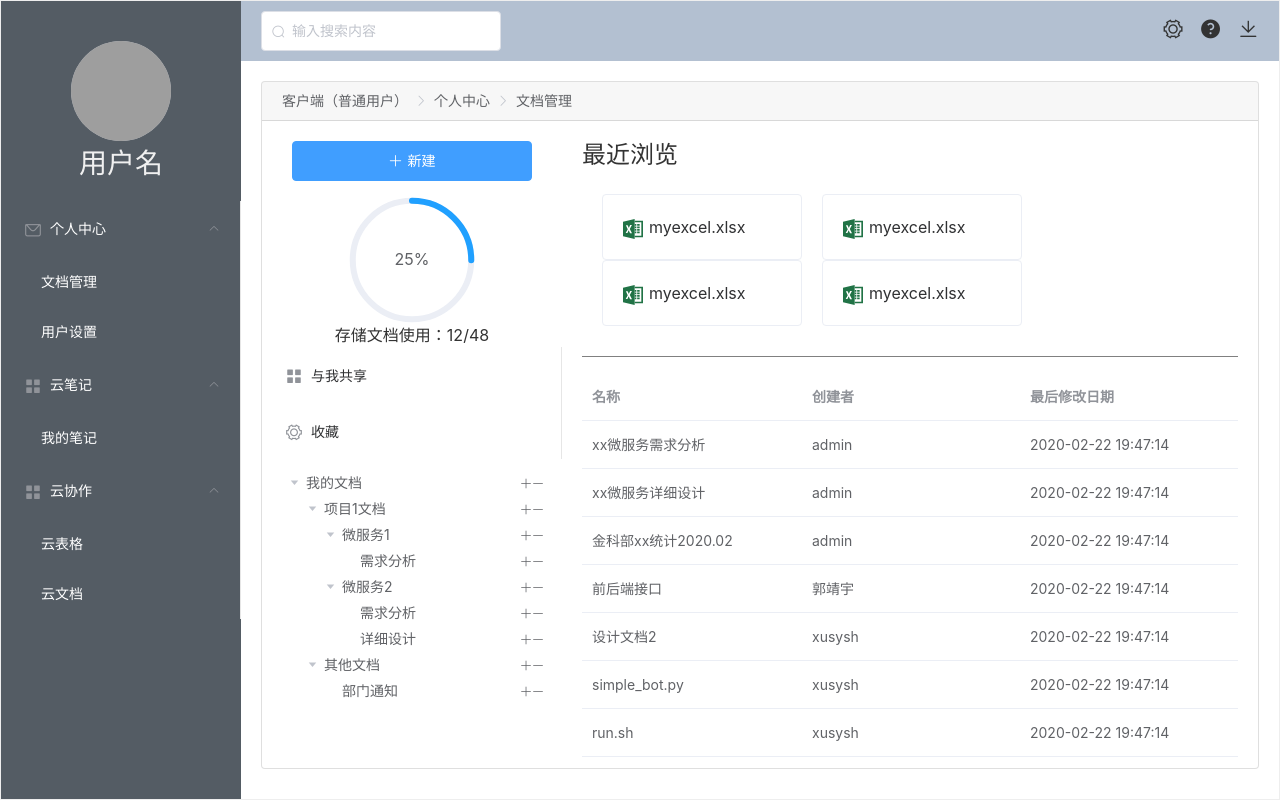
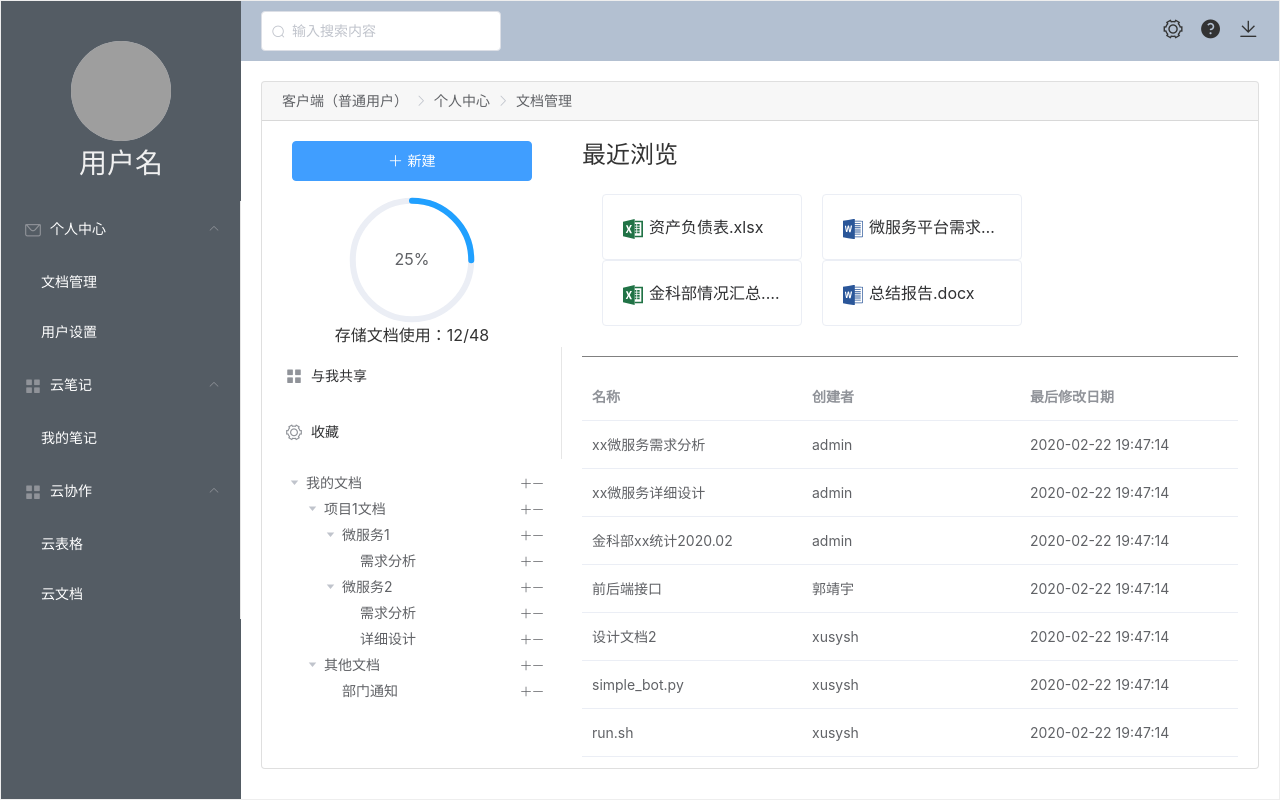
Before and after one commit to xusysh/CloudDocumentClient, a Vue app: page /user/document-management in a window 1280 px wide. Built offline with nearby package versions, Linux system fonts and the light colour scheme; grey boxes are pictures that could not be loaded; what @CKEditor/ckeditor5-vue would draw is missing.

Commit message:
Update DocumentManagement.vue

```diff
--- a/src/components/User/DocumentManagement/DocumentManagement.vue
+++ b/src/components/User/DocumentManagement/DocumentManagement.vue
@@ -58,13 +58,40 @@
           <h4 style="margin-top: 20px;">最近浏览</h4>
         </el-header>
         <div class="recent-file-block">
-          <el-card v-for="i in 4" :key="i" class="box-card" shadow="hover">
+          <el-card class="box-card" shadow="hover">
             <img
               src="../../../assets/icons/excel.svg"
               style="display:block;width:20px;height:40px;float: left;margin-top: -6px;margin-right: 6px;"
             />
             <div class="recent-file-name">
-              myexcel.xlsx
+              资产负债表.xlsx
+            </div>
+          </el-card>
+          <el-card class="box-card" shadow="hover">
+            <img
+              src="../../../assets/icons/word.svg"
+              style="display:block;width:20px;height:40px;float: left;margin-top: -6px;margin-right: 6px;"
+            />
+            <div class="recent-file-name">
+              微服务平台需求设计.docx
+            </div>
+          </el-card>
+          <el-card class="box-card" shadow="hover">
+            <img
+              src="../../../assets/icons/excel.svg"
+              style="display:block;width:20px;height:40px;float: left;margin-top: -6px;margin-right: 6px;"
+            />
+            <div class="recent-file-name">
+              金科部情况汇总.xlsx
+            </div>
+          </el-card>
+          <el-card class="box-card" shadow="hover">
+            <img
+              src="../../../assets/icons/word.svg"
+              style="display:block;width:20px;height:40px;float: left;margin-top: -6px;margin-right: 6px;"
+            />
+            <div class="recent-file-name">
+              总结报告.docx
             </div>
           </el-card>
         </div>
```
